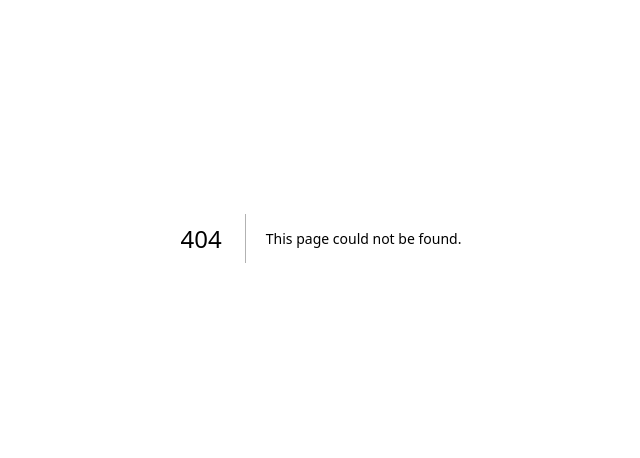
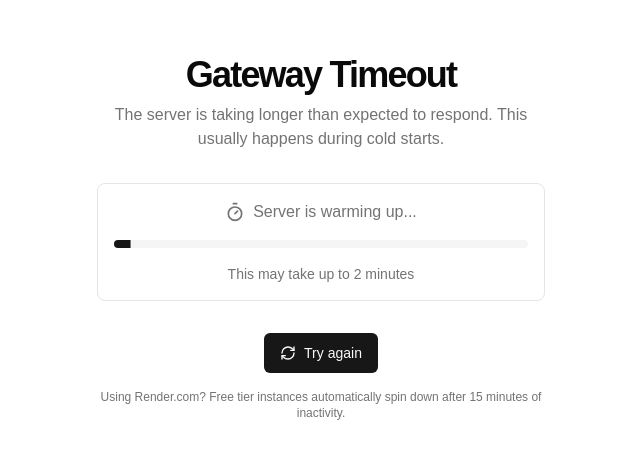
Before and after one commit to ahnsv/csci3360-group-proj, a Next.js app in the folder frontend/: page /504 in a window 1280 px wide. Before the commit this address had no page. Shown: the part 162-620 px from the top of the page, without its empty margins (319-959 px from the left). Built offline with nearby package versions, Linux system fonts and the light colour scheme.

Commit message:
feat: add 504 page

```diff
--- a/frontend/package.json
+++ b/frontend/package.json
@@ -14,6 +14,7 @@
     "@radix-ui/react-dialog": "^1.1.2",
     "@radix-ui/react-dropdown-menu": "^2.1.2",
     "@radix-ui/react-label": "^2.1.0",
+    "@radix-ui/react-progress": "^1.1.0",
     "@radix-ui/react-radio-group": "^1.2.1",
     "@radix-ui/react-scroll-area": "^1.2.0",
     "@radix-ui/react-separator": "^1.1.0",
--- /dev/null
+++ b/frontend/src/app/504/page.tsx
@@ -0,0 +1,5 @@
+import Error from "@/components/504/504-error"
+
+export default function Page() {
+    return <Error />
+}
--- a/frontend/src/app/_api/chat.ts
+++ b/frontend/src/app/_api/chat.ts
@@ -1,3 +1,4 @@
+import { redirect } from "next/navigation";
 import { API_URL } from "./constants";
 export async function chatWithScheduler(message: string, accessToken: string) {
     const response = await fetch(`${API_URL}/chat/`, {
@@ -30,8 +31,13 @@ export const checkRequiredIntegrations = async (accessToken: string) => {
     const response = await fetch(`${API_URL}/auth/required-integrations/`, {
         headers: {
             'Authorization': `Bearer ${accessToken}`
-        }
+        },
+        signal: AbortSignal.timeout(5000)
     });
+
+    if (response.status === 504) {
+        redirect('/504')
+    }
 
     if (!response.ok) {
         const errorText = await response.text();
--- /dev/null
+++ b/frontend/src/components/504/504-error.tsx
@@ -0,0 +1,75 @@
+'use client'
+
+import { Button } from "@/components/ui/button"
+import { Progress } from "@/components/ui/progress"
+import { useEffect, useState } from "react"
+import { Timer, RefreshCw } from "lucide-react"
+import { useRouter } from "next/navigation"
+
+export default function Component() {
+  const [progress, setProgress] = useState(0)
+  const [attempt, setAttempt] = useState(0)
+  const router = useRouter()
+
+  useEffect(() => {
+    const timer = setInterval(() => {
+      setProgress((oldProgress) => {
+        if (oldProgress === 100) {
+          clearInterval(timer)
+          return 100
+        }
+        return Math.min(oldProgress + 1, 100)
+      })
+    }, 1200) // 2 minutes = 120 seconds, update every 1.2s for smooth animation
+
+    return () => clearInterval(timer)
+  }, [attempt])
+
+  const handleRetry = () => {
+    setProgress(0)
+    setAttempt(a => a + 1)
+    router.push('/')
+  }
+
+  return (
+    <div className="min-h-[100dvh] flex flex-col items-center justify-center bg-background p-4">
+      <div className="max-w-md w-full space-y-8 text-center">
+        <div className="space-y-2">
+          <h1 className="text-4xl font-bold tracking-tighter">Gateway Timeout</h1>
+          <p className="text-muted-foreground">
+            The server is taking longer than expected to respond. This usually happens during cold starts.
+          </p>
+        </div>
+
+        <div className="space-y-4 p-4 rounded-lg border bg-card text-card-foreground">
+          <div className="flex items-center justify-center gap-2 text-muted-foreground">
+            <Timer className="h-5 w-5" />
+            <span>Server is warming up...</span>
+          </div>
+
+          <Progress value={progress} className="h-2" />
+
+          <p className="text-sm text-muted-foreground">
+            {progress < 100
+              ? "This may take up to 2 minutes"
+              : "Server should be ready now"}
+          </p>
+        </div>
+
+        <div className="space-y-4">
+          <Button
+            onClick={handleRetry}
+            className="gap-2"
+          >
+            <RefreshCw className="h-4 w-4" />
+            Try again
+          </Button>
+
+          <p className="text-xs text-muted-foreground">
+            Using Render.com? Free tier instances automatically spin down after 15 minutes of inactivity.
+          </p>
+        </div>
+      </div>
+    </div>
+  )
+}
--- /dev/null
+++ b/frontend/src/components/ui/progress.tsx
@@ -0,0 +1,28 @@
+"use client"
+
+import * as React from "react"
+import * as ProgressPrimitive from "@radix-ui/react-progress"
+
+import { cn } from "@/lib/utils"
+
+const Progress = React.forwardRef<
+  React.ElementRef<typeof ProgressPrimitive.Root>,
+  React.ComponentPropsWithoutRef<typeof ProgressPrimitive.Root>
+>(({ className, value, ...props }, ref) => (
+  <ProgressPrimitive.Root
+    ref={ref}
+    className={cn(
+      "relative h-4 w-full overflow-hidden rounded-full bg-secondary",
+      className
+    )}
+    {...props}
+  >
+    <ProgressPrimitive.Indicator
+      className="h-full w-full flex-1 bg-primary transition-all"
+      style={{ transform: `translateX(-${100 - (value || 0)}%)` }}
+    />
+  </ProgressPrimitive.Root>
+))
+Progress.displayName = ProgressPrimitive.Root.displayName
+
+export { Progress }
```
Also changed, not shown: 1 other file (tests, documents, lock files or other folders).
